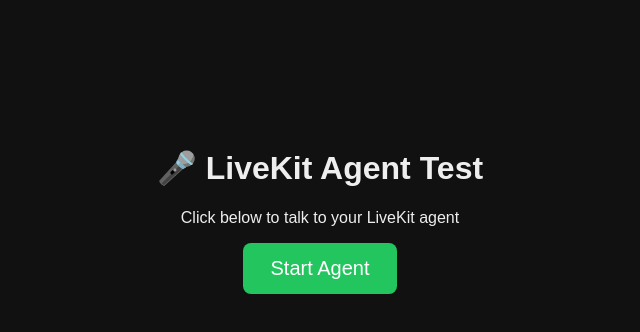
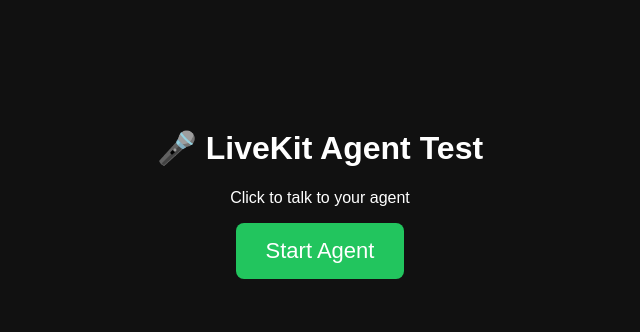
Before and after one commit to akshitanand203-dev/livekit_agent, a website: page index.html in a window 1280 px wide. Shown: the whole page, without its empty margins (320-960 px from the left). Drawn offline with Linux system fonts and the light colour scheme.

Commit message:
some fixes

```diff
--- a/index.html
+++ b/index.html
@@ -2,40 +2,26 @@
 <html>
 <head>
   <title>LiveKit Agent Test</title>
+
   <script type="module">
-    import { AgentClient, AudioTrack } from "https://cdn.jsdelivr.net/npm/@livekit/agents-browser/+esm";
+    import { AgentClient, AudioTrack } from "https://cdn.jsdelivr.net/npm/@livekit/agents@1.5.1/dist/browser/agents-browser.mjs";
 
     async function startAgent() {
       try {
-        // Get token + ws URL from backend
         const response = await fetch("/api/token");
         const { token, wsUrl } = await response.json();
 
-        if (!token || !wsUrl) {
-          alert("Token API failed. Check backend logs.");
-          return;
-        }
-
         const client = new AgentClient();
-
-        // Connect to LiveKit Agent
         const room = await client.connect(token, { url: wsUrl });
 
-        console.log("Connected to agent:", room);
-
-        // Get audio track
         const audioTrack = room.agentAudioTrack;
         const audioElement = document.getElementById("audio");
-
         if (audioTrack) {
           AudioTrack.attach(audioTrack, audioElement);
-        } else {
-          alert("Agent connected but no audio received.");
         }
-
       } catch (err) {
-        console.error("Connection error:", err);
-        alert("Failed to connect to the agent.");
+        console.error(err);
+        alert("Failed to start agent");
       }
     }
 
@@ -45,31 +31,27 @@
   <style>
     body {
       background: #111;
-      color: #eee;
+      color: white;
+      text-align: center;
+      padding-top: 100px;
       font-family: Arial, sans-serif;
-      text-align: center;
-      padding-top: 120px;
     }
     button {
       background: #22c55e;
-      padding: 14px 28px;
-      color: #fff;
-      font-size: 20px;
+      padding: 15px 30px;
+      font-size: 22px;
       border: none;
       border-radius: 8px;
       cursor: pointer;
-    }
-    button:hover {
-      background: #16a34a;
+      color: white;
     }
   </style>
 </head>
 
 <body>
   <h1>🎤 LiveKit Agent Test</h1>
-  <p>Click below to talk to your LiveKit agent</p>
+  <p>Click to talk to your agent</p>
   <button onclick="startAgent()">Start Agent</button>
-
   <audio id="audio" autoplay></audio>
 </body>
 </html>
```
